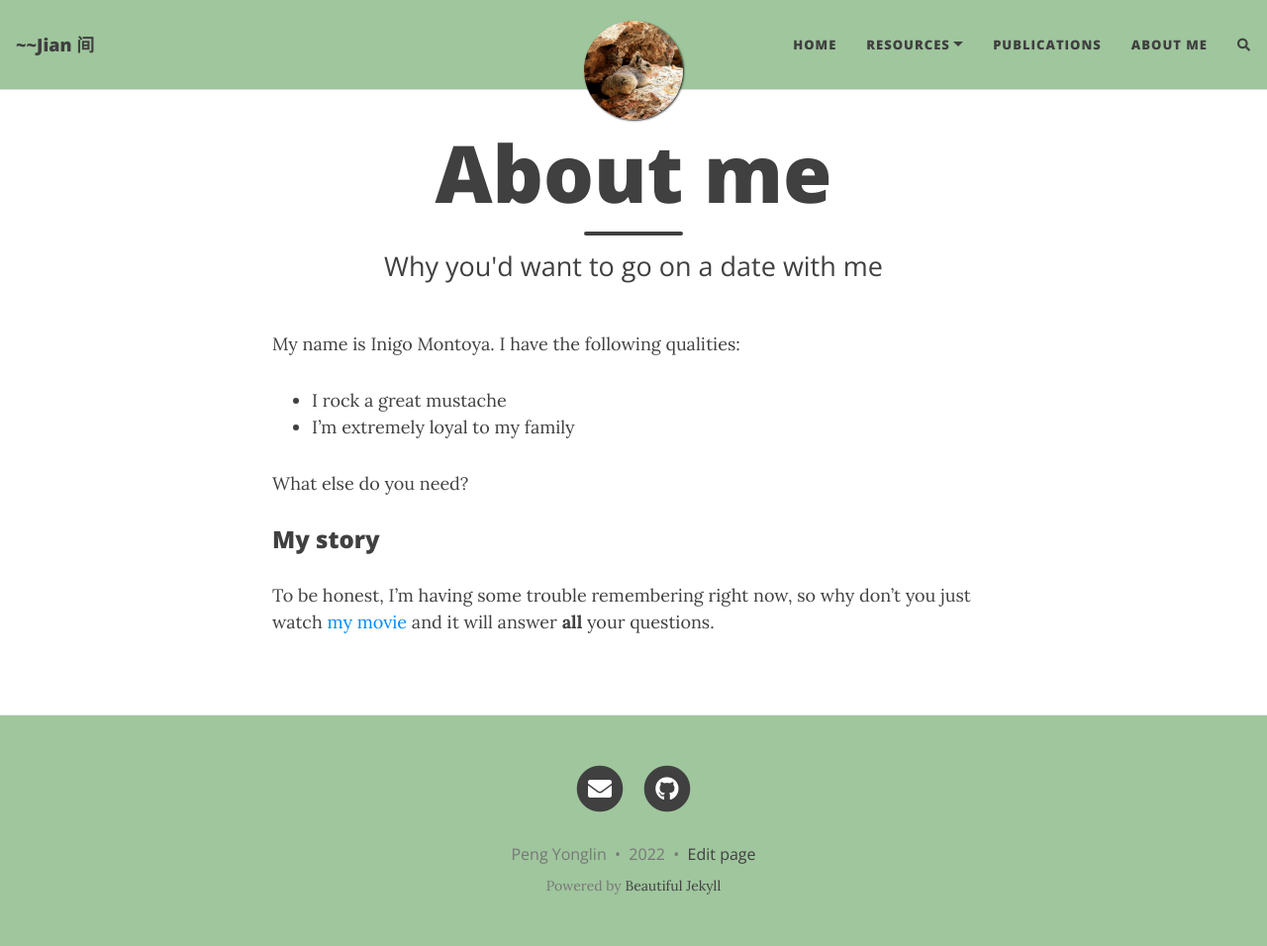
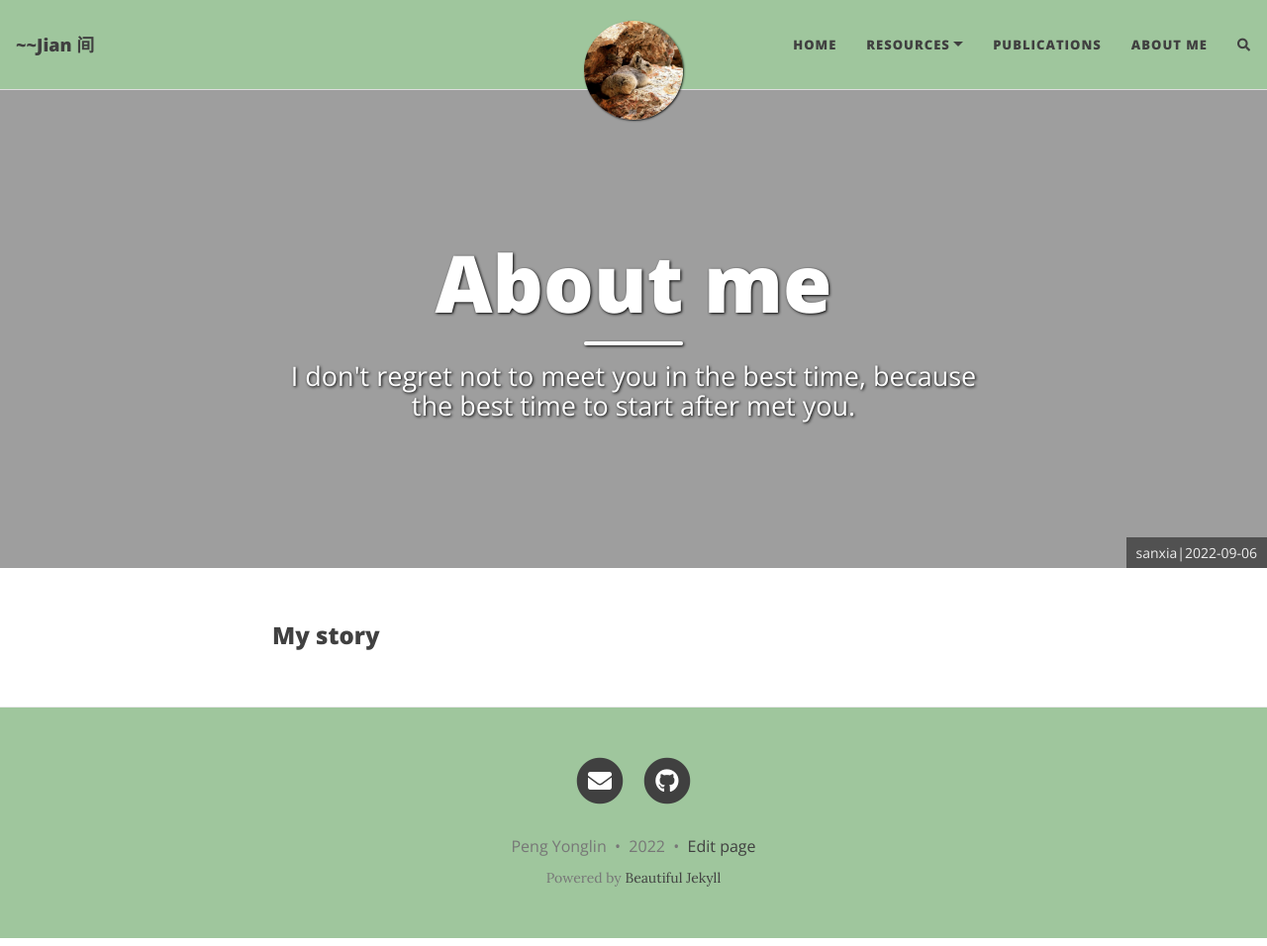
Before and after one commit to Zer0o0/intergap.githb.io, a Jekyll site: the page built from docs/aboutme.md, in a window 1280 px wide and 956 px high. Shown: the whole window at 99% size. Built offline with Jekyll 4.4.1, drawn with Linux system fonts in a browser that asks for light colours; nearby versions of some CDN libraries; comment, search, counter and statistics services are not loaded.

Commit message:
modity aboutme page

```diff
--- a/docs/aboutme.md
+++ b/docs/aboutme.md
@@ -1,16 +1,9 @@
 ---
 layout: page
 title: About me
-subtitle: Why you'd want to go on a date with me
+subtitle: I don't regret not to meet you in the best time, because the best time to start after met you.
+cover-img: ["/assets/img/covers/umbrella.png": "umbrella|2022-09-06",
+            "/assets/img/covers/sanxia.png": "sanxia|2022-09-06",]
 ---
 
-My name is Inigo Montoya. I have the following qualities:
-
-- I rock a great mustache
-- I'm extremely loyal to my family
-
-What else do you need?
-
 ### My story
-
-To be honest, I'm having some trouble remembering right now, so why don't you just watch [my movie](https://en.wikipedia.org/wiki/The_Princess_Bride_%28film%29) and it will answer **all** your questions.
```
